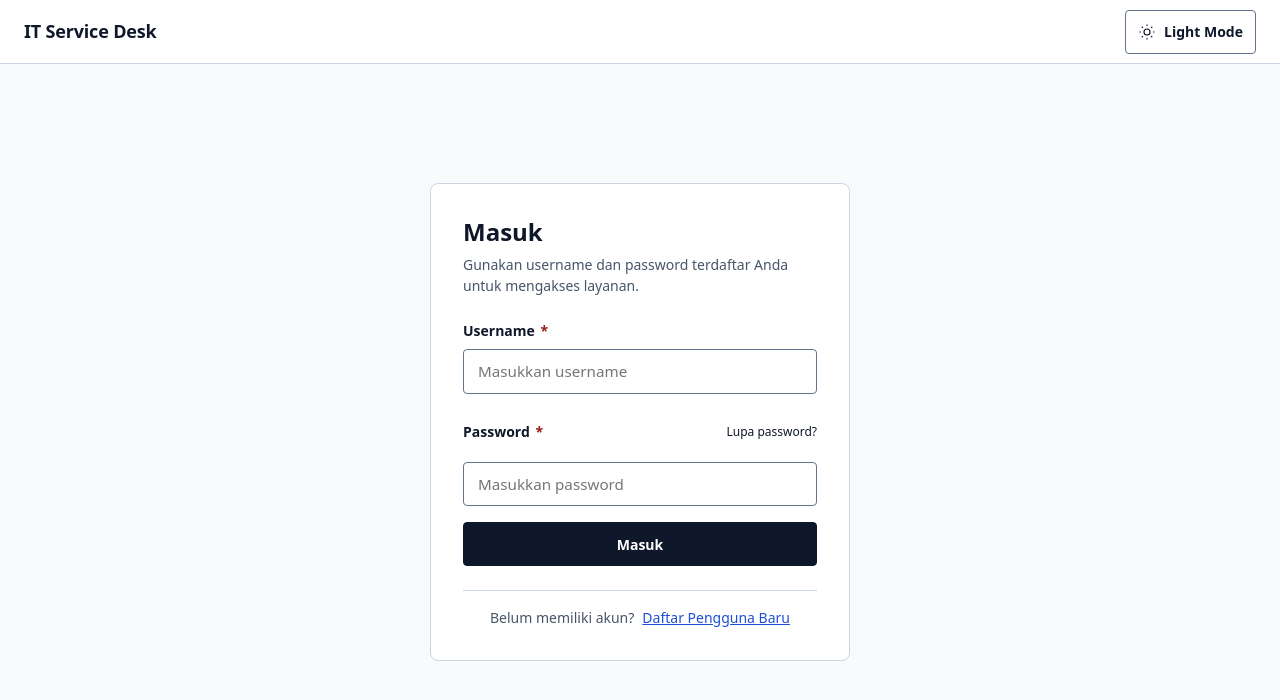
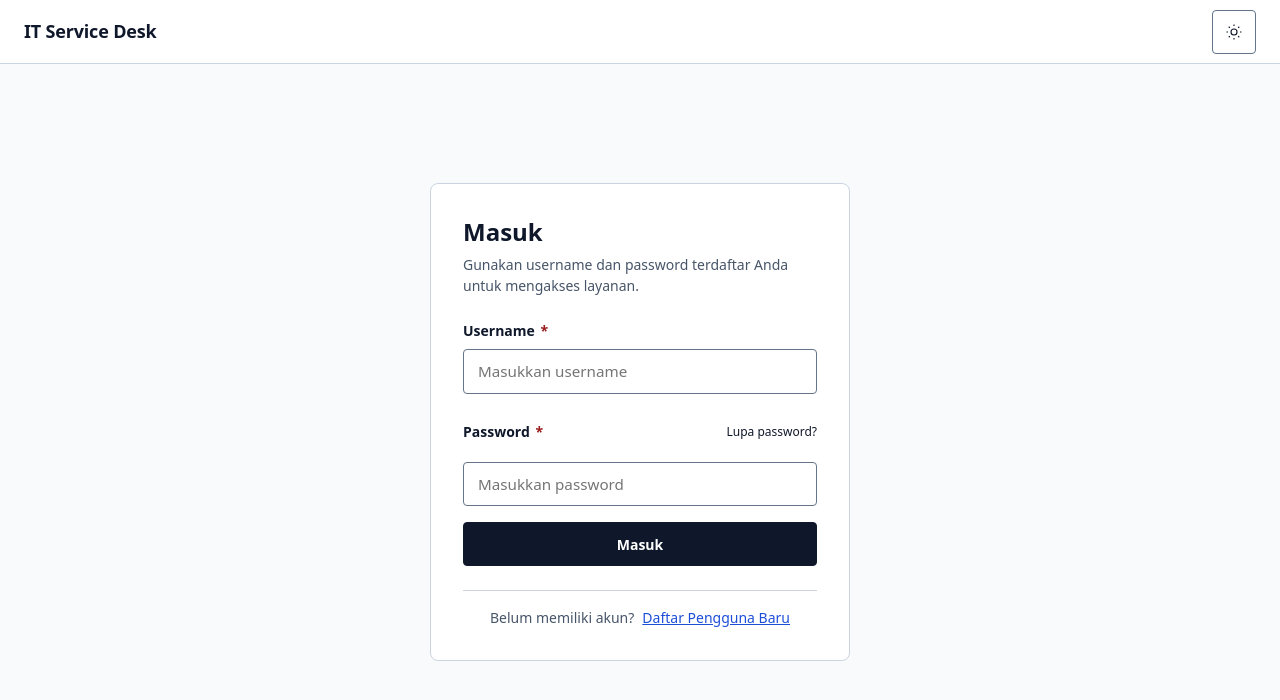
Before and after one commit to andrraa/it-service-desk, a Svelte app: page /login in a window 1280 px wide. Shown: the top 700 px of the page. Built offline with nearby package versions, Linux system fonts and the light colour scheme; no server answers.

Commit message:
style(ui): use icon-only theme toggle on auth pages

```diff
--- a/src/web/app.css
+++ b/src/web/app.css
@@ -424,6 +424,15 @@ label {
 
 .theme-toggle:hover {
   background: var(--color-surface-hover);
+}
+
+.unauth-topbar .theme-toggle {
+  width: 44px;
+  padding: 0;
+}
+
+.unauth-topbar .theme-toggle span {
+  display: none;
 }
 
 /* Modals & Dialogs */
```
